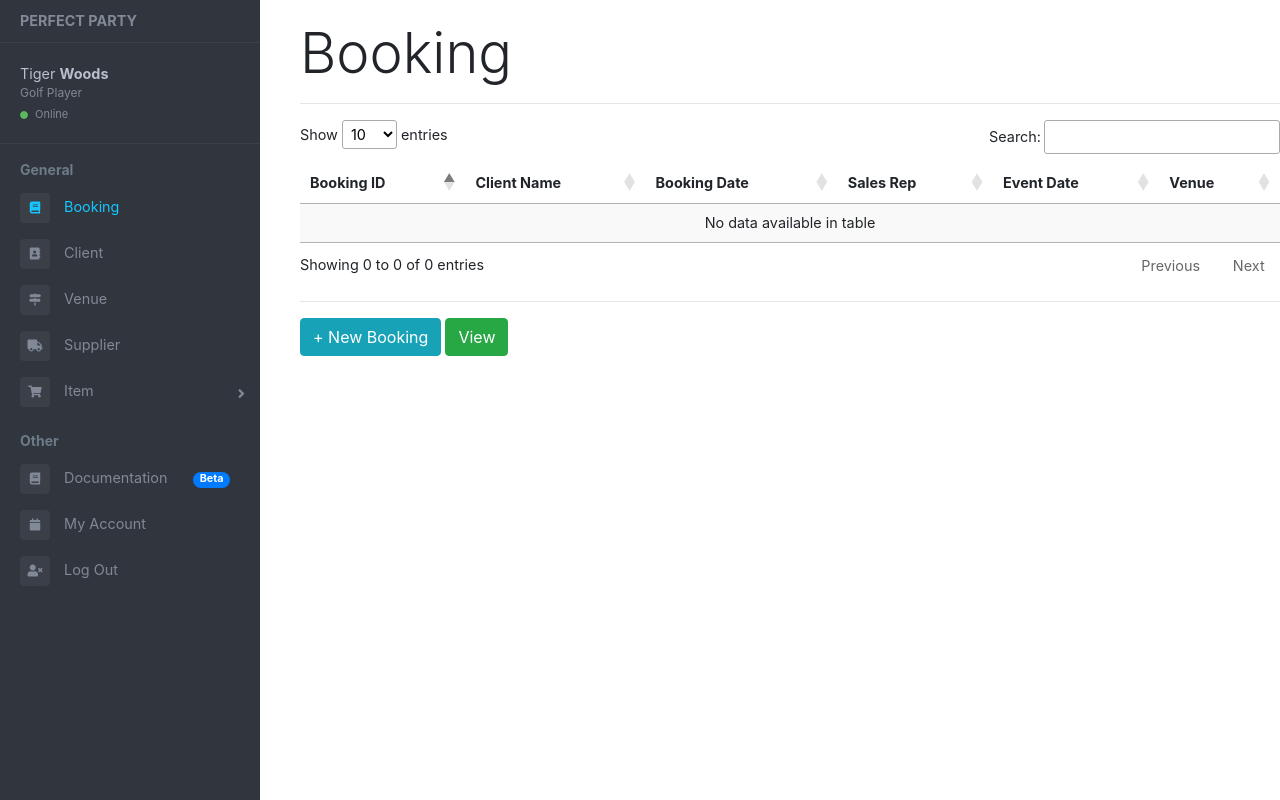
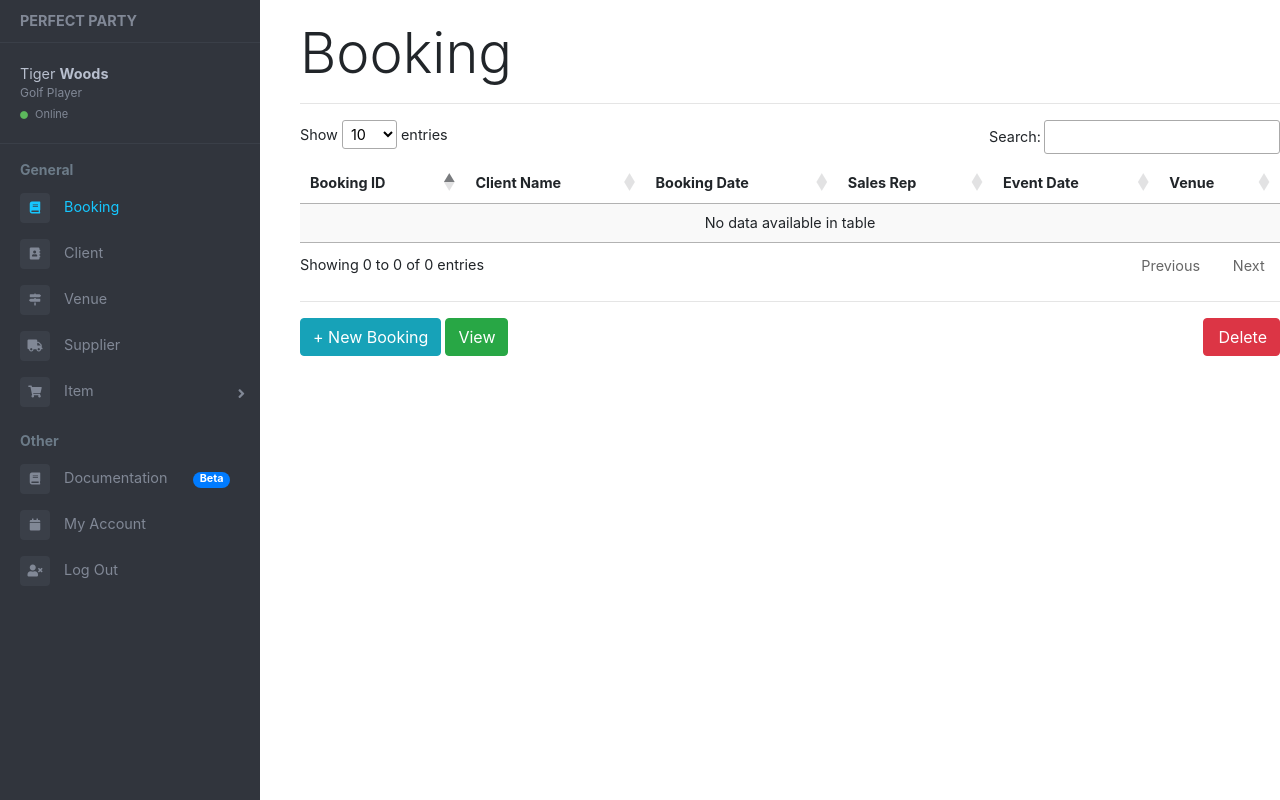
Before and after one commit to fxu9411/Perfect-Party, a Flask app: page /PerfectParty/booking in a window 1280 px wide. Run offline with Flask 2, Linux system fonts and the light colour scheme; data that the repository does not hold is empty; some libraries are stand-ins or nearby versions.

Commit message:
Add delete booking button

```diff
--- a/perfect_party/PP/templates/booking.html
+++ b/perfect_party/PP/templates/booking.html
@@ -17,7 +17,7 @@
 <hr>
 <button type="button" class="btn btn-info" data-toggle="modal" data-target="#newBooking">+ New Booking</button>
 <button type="button" class="btn btn-success" style="padding-left:15px, padding-right=15px;" id="editform">View</button>
-<!-- <button type="button" class="btn btn-danger float-right" style="padding-left:15px; padding-right=15px;" id="deleteform">Delete</button> -->
+<button type="button" class="btn btn-danger float-right" style="padding-left:15px; padding-right=15px;" id="deleteform">Delete</button>
 <div class="modal fade" id="newBooking" tabindex="-1" role="dialog"
      aria-labelledby="exampleModalCenterTitle" aria-hidden="true">
   <div class="modal-dialog modal-dialog-centered" role="document">
```
